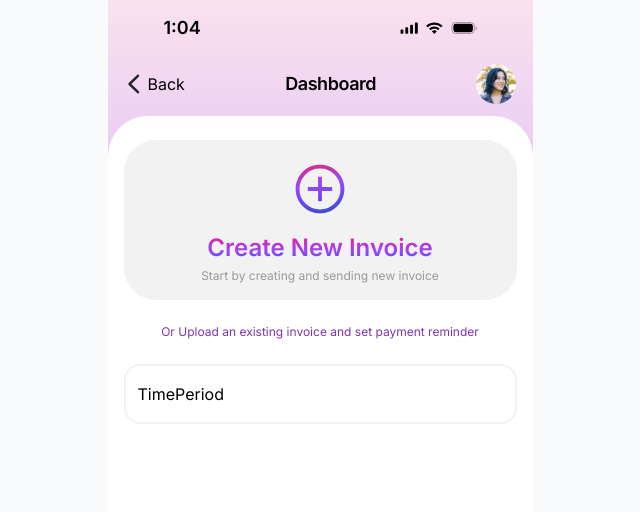
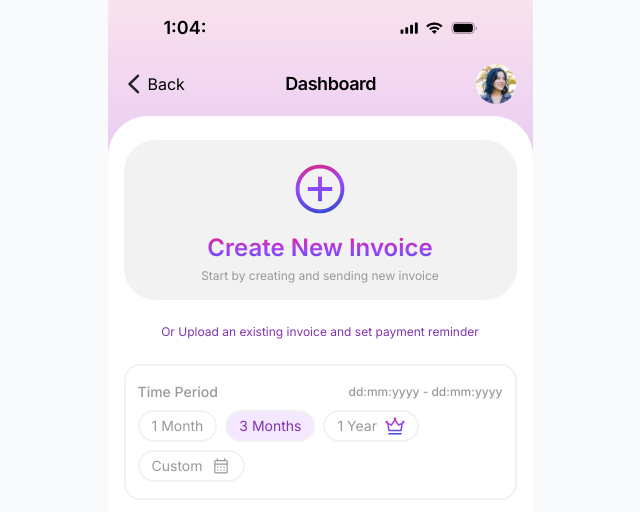
Before and after one commit to manishguhe301/figma-to-code, a React (Vite) app: page / in a window 1280 px wide. Shown: the top 512 px of the page, without its empty margins (320-960 px from the left). Built offline with nearby package versions, Linux system fonts and the light colour scheme.

Commit message:
feat: time period compo

```diff
--- a/src/components/CardWrapper.jsx
+++ b/src/components/CardWrapper.jsx
@@ -1,8 +1,10 @@
 import React from 'react'
 
-const CardWrapper = ({ children }) => {
+const CardWrapper = ({ children, className }) => {
   return (
-    <div className='h-full w-full py-4 px-3 rounded-2xl border-2 border-[#F2F2F2]'>{children}</div>
+    <div className={`h-full w-full py-4 px-3 rounded-2xl border-2 border-[#F2F2F2] ${className}`}>
+      {children}
+    </div>
   )
 }
 
--- a/src/components/MainContent.jsx
+++ b/src/components/MainContent.jsx
@@ -9,7 +9,9 @@ const MainContent = () => {
       className=" min-h-full rounded-t-[40px] bg-white px-4 py-6 flex flex-col items-center w-full gap-3"
     >
       <CreateNewInvoiceBtn />
-      <p className='py-3 text-xs font-normal text-[#8134AF]'>Or Upload an existing invoice and set payment reminder</p>
+      <p className='py-3 text-xs font-normal text-[#8134AF]'>
+        Or Upload an existing invoice and set payment reminder
+      </p>
       <TimePeriod />
     </div>
   )
--- a/src/components/NavBar.jsx
+++ b/src/components/NavBar.jsx
@@ -6,7 +6,7 @@ import Arrow from '../assets/arrow-back.svg'
 import avatar from '../assets/avatar.svg'
 
 const NavBar = () => {
-  const currentTime = new Date().toLocaleTimeString().slice(0, 4);
+  const currentTime = new Date().toLocaleTimeString().slice(0, 5);
   return (
     <div className='flex flex-col gap-2' >
       <div className='px-14 py-4 flex items-center justify-between w-full'>
--- /dev/null
+++ b/src/components/Pill.jsx
@@ -0,0 +1,23 @@
+import React from 'react'
+
+const Pill = ({
+  activeIndex,
+  t,
+  index,
+  handlClick }) => {
+  return (
+    <div
+      onClick={handlClick}
+      className={`px-3 py-1 border-2 border-[#F2F2F2] rounded-full text-[#999999] text-sm font-normal flex items-center gap-2 hover:bg-[#F2F2F2] cursor-pointer ${index === activeIndex &&
+        'bg-[#F3E8FF] !text-[#8134AF] '} `}
+      key={t.duration}
+    >
+      <p>{t.text}</p>
+      {t?.img && (
+        <img src={t.img} alt={t.text} className='h-5 w-5' />
+      )}
+    </div>
+  )
+}
+
+export default Pill
--- a/src/components/TimePeriod.jsx
+++ b/src/components/TimePeriod.jsx
@@ -1,9 +1,31 @@
-import React from 'react'
+import React, { useState } from 'react'
 import CardWrapper from './CardWrapper'
+import { timePeriods } from '../../utils/constants'
+import Pill from './Pill'
 
 const TimePeriod = () => {
+  const [activeIndex, setActiveIndex] = useState(1)
+
   return (
-    <CardWrapper>TimePeriod</CardWrapper>
+    <CardWrapper className='flex flex-col gap-2'>
+      <div className="flex items-center w-full justify-between">
+        <p className='text-[#999999] text-sm font-medium'>Time Period</p>
+        <p className='text-[#999999] text-xs font-medium'>dd:mm:yyyy - dd:mm:yyyy</p>
+      </div>
+      <div className="flex items-center gap-2 flex-wrap">
+        {timePeriods.map((t, index) => {
+          return (
+            <Pill
+              key={t.text}
+              activeIndex={activeIndex}
+              index={index}
+              t={t}
+              handlClick={() => setActiveIndex(index)}
+            />
+          )
+        })}
+      </div>
+    </CardWrapper >
   )
 }
 
--- /dev/null
+++ b/utils/constants.js
@@ -0,0 +1,19 @@
+import calendar from '../src/assets/calendar.svg'
+import premium from '../src/assets/premium.svg'
+
+export const timePeriods = [
+  {
+    text: '1 Month',
+  },
+  {
+    text: '3 Months',
+  },
+  {
+    text: '1 Year',
+    img: premium
+  },
+  {
+    text: 'Custom',
+    img: calendar
+  }
+]
```
Also changed, not shown: src/assets/calendar.svg (added), src/assets/premium.svg (added).
